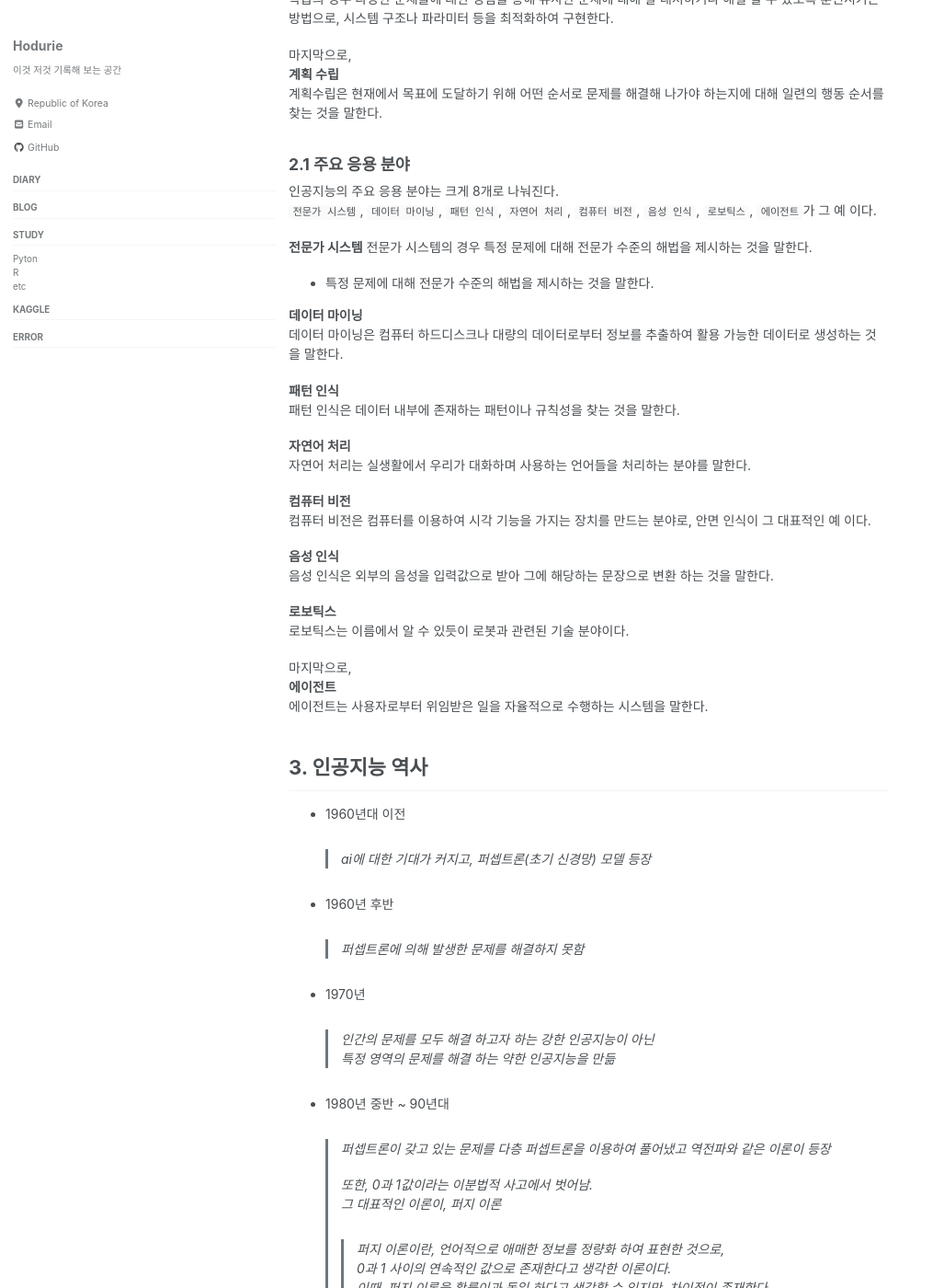
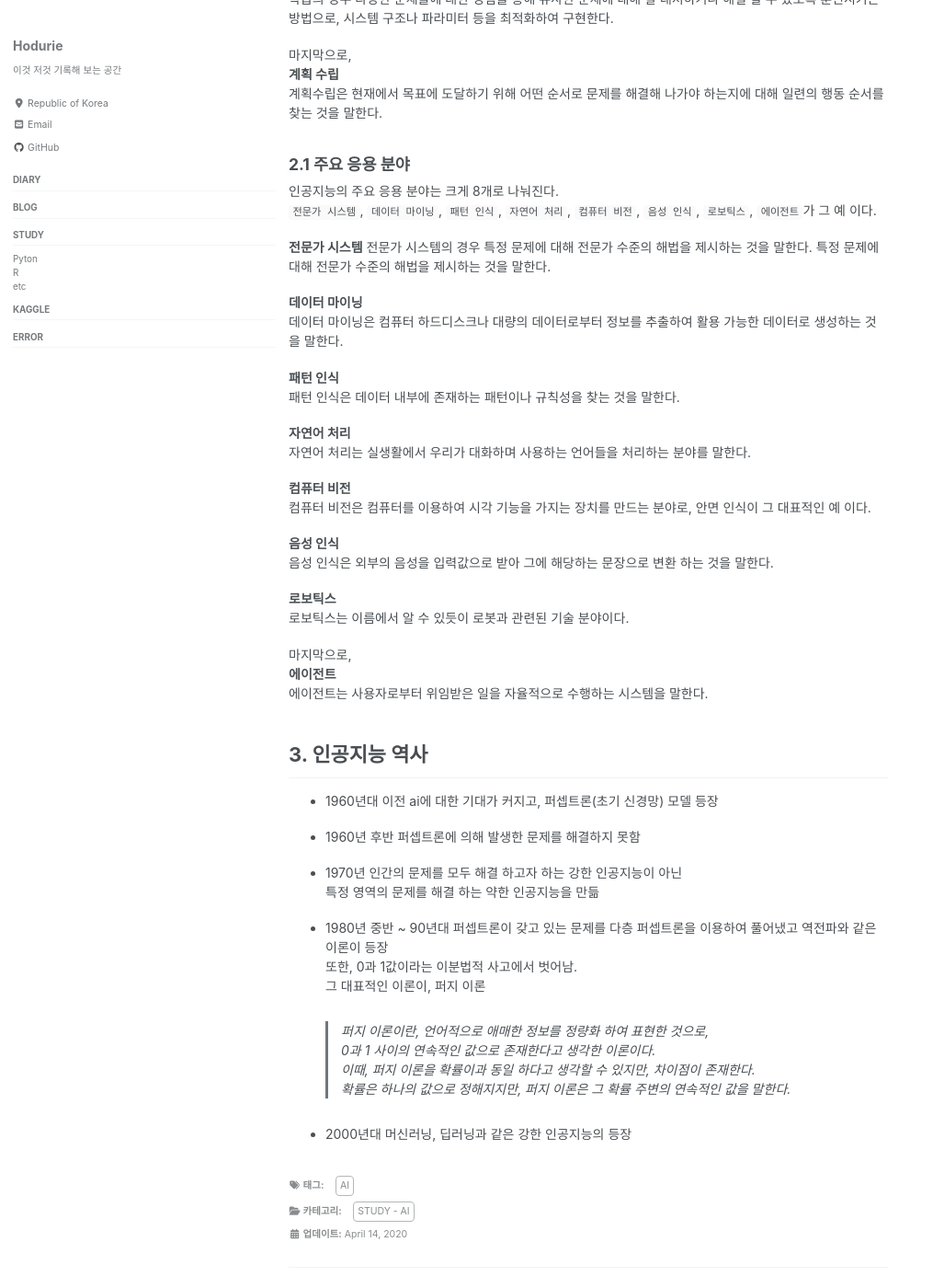
Before and after one commit to hodurie/hodurie.github.io, a Jekyll site: the page built from _posts/2020-04-14-ai.md, in a window 1280 px wide and 1400 px high, scrolled down 976 px. Shown: the whole window at 92% size, without its empty margins (0-1015 px from the left). Built offline with Jekyll 4.4.1, drawn with Linux system fonts in a browser that asks for light colours; nearby versions of some CDN libraries; comment, search, counter and statistics services are not loaded; some of the changed text lies outside the part shown.

Commit message:
[AI] 인공지능

```diff
--- a/_posts/2020-04-14-ai.md
+++ b/_posts/2020-04-14-ai.md
@@ -1,11 +1,12 @@
 ---
-title: "인공지능 이란?"
+title: "인공지능이란?"
 type: post
-permalink: /blog/
+permalink: /study/ai/
 category:
-    - Blog
+    - STUDY
+        - AI
 tag:
-    - Markdown
+    - AI
 toc: ture
 siderbar_main: true
 ---
@@ -21,7 +22,7 @@ siderbar_main: true
 
 인공지능에는 여러가지 종류가 존재하지만,
 크게 2가지로 나눠볼 수 있다.
-바로, __강한 인공지능__과 __약한 인공지능__이다.
+바로, **강한 인공지능**과 **약한 인공지능**이다.
 
 - 강한 인공지능
  사람의 합리적 사고 방법등을 모두 구현한 인공 지능
@@ -56,7 +57,7 @@ __계획 수립__
 
 __전문가 시스템__
 전문가 시스템의 경우 특정 문제에 대해 전문가 수준의 해법을 제시하는 것을 말한다.
-- 특정 문제에 대해 전문가 수준의 해법을 제시하는 것을 말한다.
+특정 문제에 대해 전문가 수준의 해법을 제시하는 것을 말한다.
 
 __데이터 마이닝__
 데이터 마이닝은 컴퓨터 하드디스크나 대량의 데이터로부터 정보를 추출하여 활용 가능한 데이터로 생성하는 것을 말한다.
@@ -82,25 +83,24 @@ __에이전트__
 
 ## 3. 인공지능 역사
 - 1960년대 이전
-> ai에 대한 기대가 커지고, 퍼셉트론(초기 신경망) 모델 등장
+ ai에 대한 기대가 커지고, 퍼셉트론(초기 신경망) 모델 등장
 
 - 1960년 후반
-> 퍼셉트론에 의해 발생한 문제를 해결하지 못함
+  퍼셉트론에 의해 발생한 문제를 해결하지 못함
 
 - 1970년
-> 인간의 문제를 모두 해결 하고자 하는 강한 인공지능이 아닌
-> 특정 영역의 문제를 해결 하는 약한 인공지능을 만듦
+  인간의 문제를 모두 해결 하고자 하는 강한 인공지능이 아닌
+  특정 영역의 문제를 해결 하는 약한 인공지능을 만듦
 
 - 1980년 중반 ~ 90년대
-> 퍼셉트론이 갖고 있는 문제를 다층 퍼셉트론을 이용하여 풀어냈고
-> 역전파와 같은 이론이 등장
->
-> 또한, 0과 1값이라는 이분법적 사고에서 벗어남.
-> 그 대표적인 이론이, 퍼지 이론
->> 퍼지 이론이란,  언어적으로 애매한 정보를 정량화 하여 표현한 것으로,
->> 0과 1 사이의 연속적인 값으로 존재한다고 생각한 이론이다.
->> 이때, 퍼지 이론을 확률이과 동일 하다고 생각할 수 있지만, 차이점이 존재한다.
->> 확률은 하나의 값으로 정해지지만, 퍼지 이론은 그 확률 주변의 연속적인 값을 말한다.
+  퍼셉트론이 갖고 있는 문제를 다층 퍼셉트론을 이용하여 풀어냈고
+  역전파와 같은 이론이 등장
+  또한, 0과 1값이라는 이분법적 사고에서 벗어남.
+  그 대표적인 이론이, 퍼지 이론
+  > 퍼지 이론이란,  언어적으로 애매한 정보를 정량화 하여 표현한 것으로,
+  > 0과 1 사이의 연속적인 값으로 존재한다고 생각한 이론이다.
+  > 이때, 퍼지 이론을 확률이과 동일 하다고 생각할 수 있지만, 차이점이 존재한다.
+  > 확률은 하나의 값으로 정해지지만, 퍼지 이론은 그 확률 주변의 연속적인 값을 말한다.
 
 - 2000년대
-> 머신러닝, 딥러닝과 같은 강한 인공지능의 등장
+ 머신러닝, 딥러닝과 같은 강한 인공지능의 등장
```
